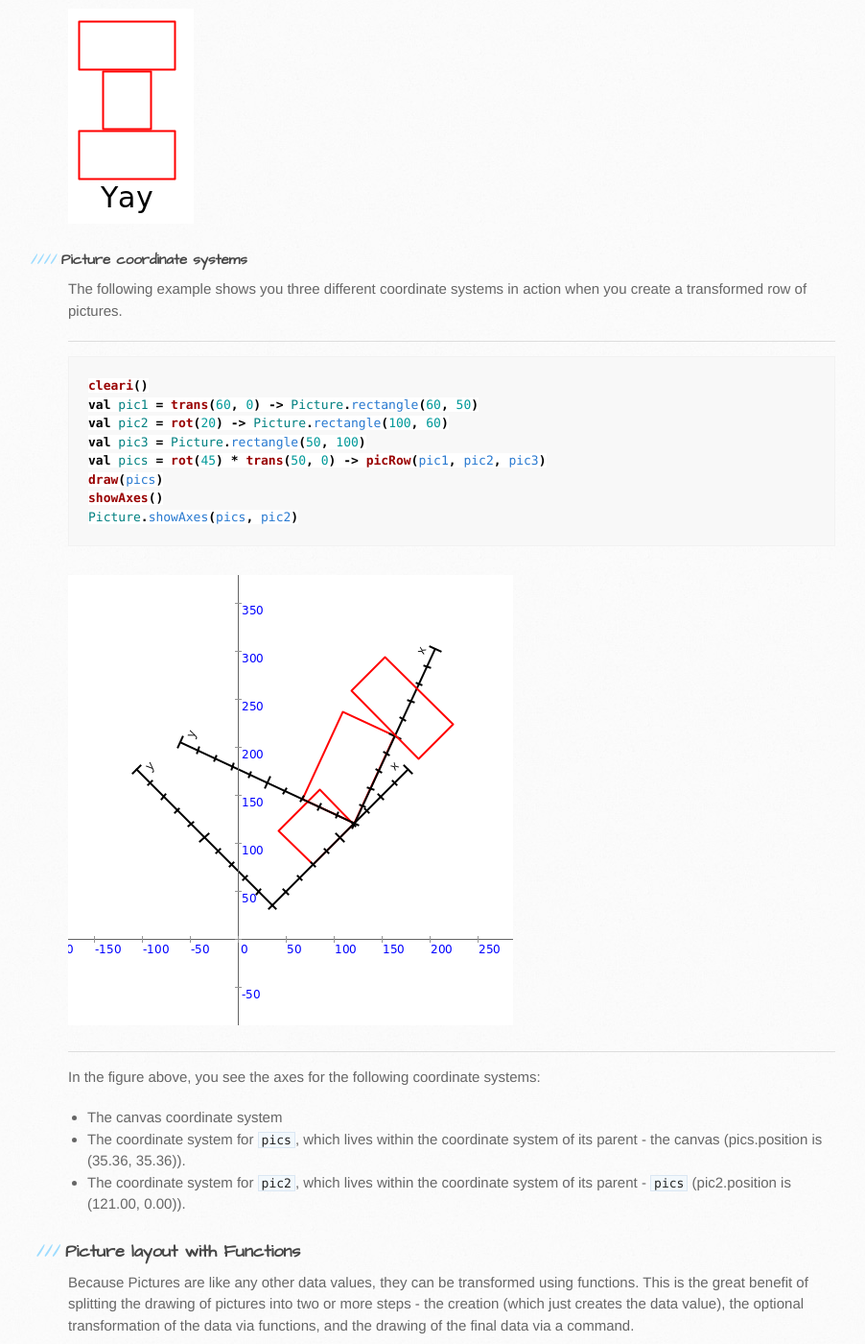
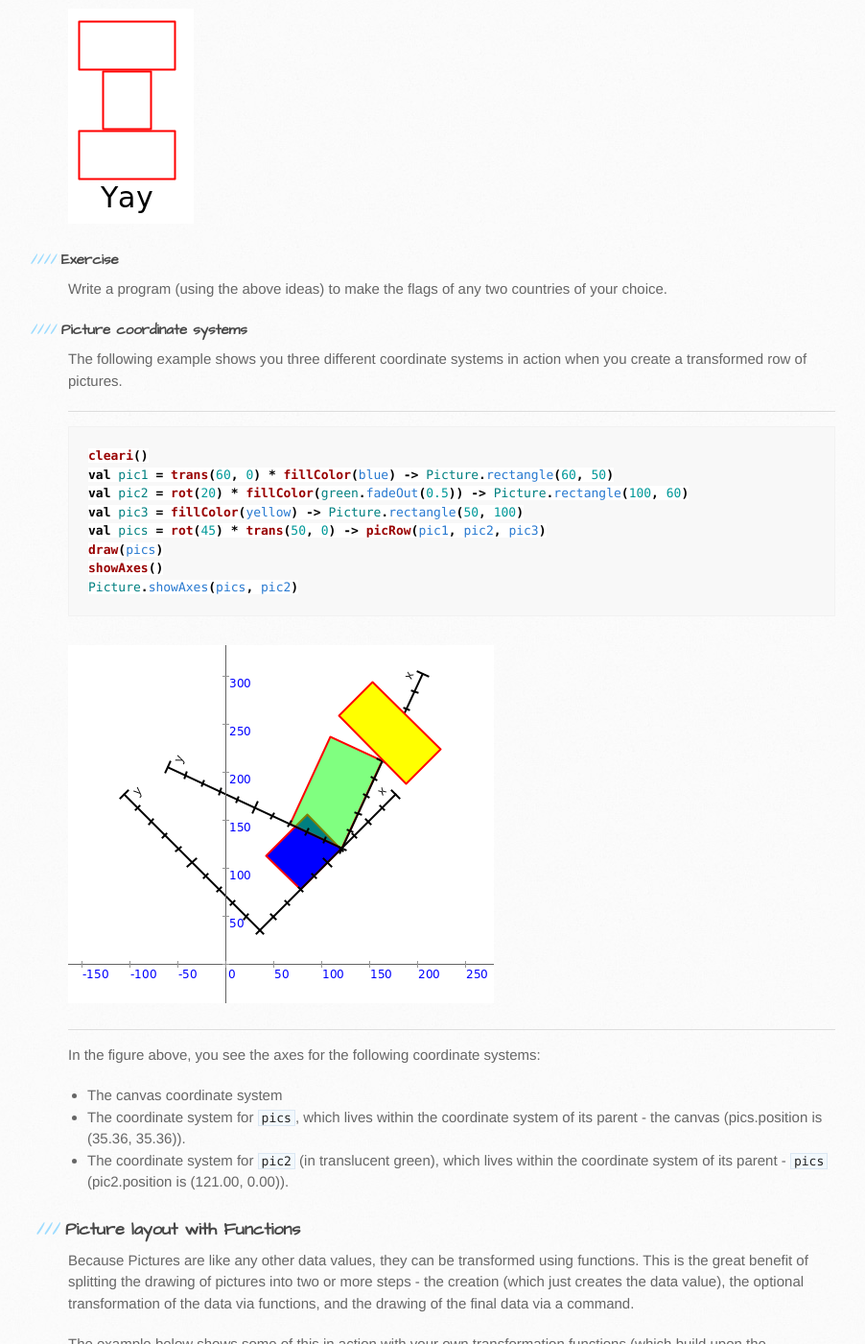
Before and after one commit to kojodoc/kojodoc.github.io, a Jekyll site: the page built from tutorials/pictures-intro.md, in a window 1280 px wide and 1400 px high, scrolled down 6370 px. Shown: the whole window at 96% size, without its empty margins (99-1001 px from the left). Built offline with Jekyll 4.4.1, drawn with Linux system fonts in a browser that asks for light colours; our own code applies the rules of GitHub Pages for plain Markdown files; the repository's description, which GitHub fills in, is left out; some of the changed text lies outside the part shown.

Commit message:
Pictures tutorial additions.

````diff
--- a/tutorials/pictures-intro.md
+++ b/tutorials/pictures-intro.md
@@ -203,6 +203,8 @@ Write programs to make the figures shown below using the following instructions:
 
 ![ex2](ex2.png)
 
+#### Exercise
+Write a program (using the above ideas) to make the flags of any two countries of your choice.
 
 #### Picture coordinate systems
 
@@ -212,9 +214,9 @@ The following example shows you three different coordinate systems in action whe
 
 ```scala
 cleari()
-val pic1 = trans(60, 0) -> Picture.rectangle(60, 50)
-val pic2 = rot(20) -> Picture.rectangle(100, 60)
-val pic3 = Picture.rectangle(50, 100)
+val pic1 = trans(60, 0) * fillColor(blue) -> Picture.rectangle(60, 50)
+val pic2 = rot(20) * fillColor(green.fadeOut(0.5)) -> Picture.rectangle(100, 60)
+val pic3 = fillColor(yellow) -> Picture.rectangle(50, 100)
 val pics = rot(45) * trans(50, 0) -> picRow(pic1, pic2, pic3)
 draw(pics)
 showAxes()
@@ -228,7 +230,7 @@ Picture.showAxes(pics, pic2)
 In the figure above, you see the axes for the following coordinate systems:
 * The canvas coordinate system
 * The coordinate system for `pics`, which lives within the coordinate system of its parent - the canvas (pics.position is (35.36, 35.36)).
-* The coordinate system for `pic2`, which lives within the coordinate system of its parent - `pics` (pic2.position is (121.00, 0.00)).
+* The coordinate system for `pic2` (in translucent green), which lives within the coordinate system of its parent - `pics` (pic2.position is (121.00, 0.00)).
 
 ### Picture layout with Functions
 
````
Also changed, not shown: other parts of tutorials/pictures-intro.md (+1 -1 lines), tutorials/pic-coordinate-systems.png.
